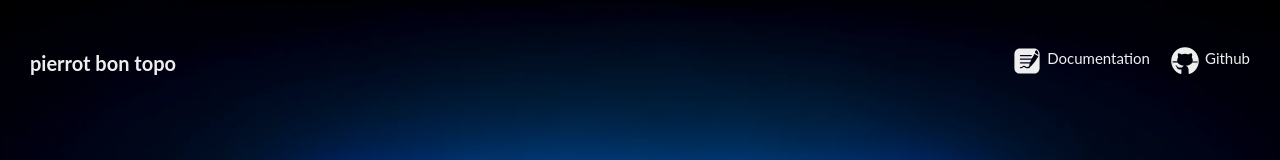
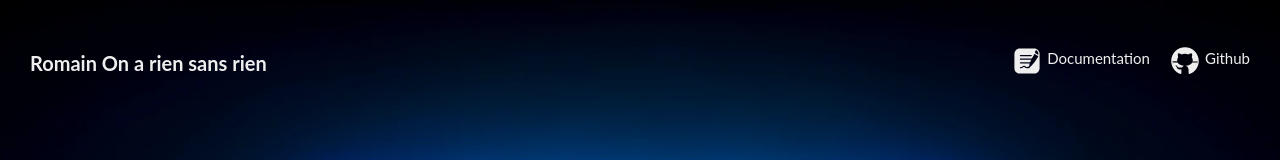
Before and after one commit to WildCodeSchool-2024-02/js-toulouse-p2-moovies_lib, a React (Vite) app in the folder client/: page / in a window 1280 px wide. Shown: the top 160 px of the page. Built offline with nearby package versions, Linux system fonts and the light colour scheme.

Commit message:
Revert "S2 us0/first pr bob"

```diff
--- a/client/src/App.jsx
+++ b/client/src/App.jsx
@@ -4,7 +4,7 @@ function App() {
   return (
     <main className="container">
       <header>
-        <h1 className="logo">pierrot bon topo</h1>
+        <h1 className="logo">Romain On a rien sans rien</h1>
       </header>
 
       <nav className="navbar">
```
Also changed, not shown: package.json (+3 -9 lines), 1 other file (tests, documents, lock files or other folders).
